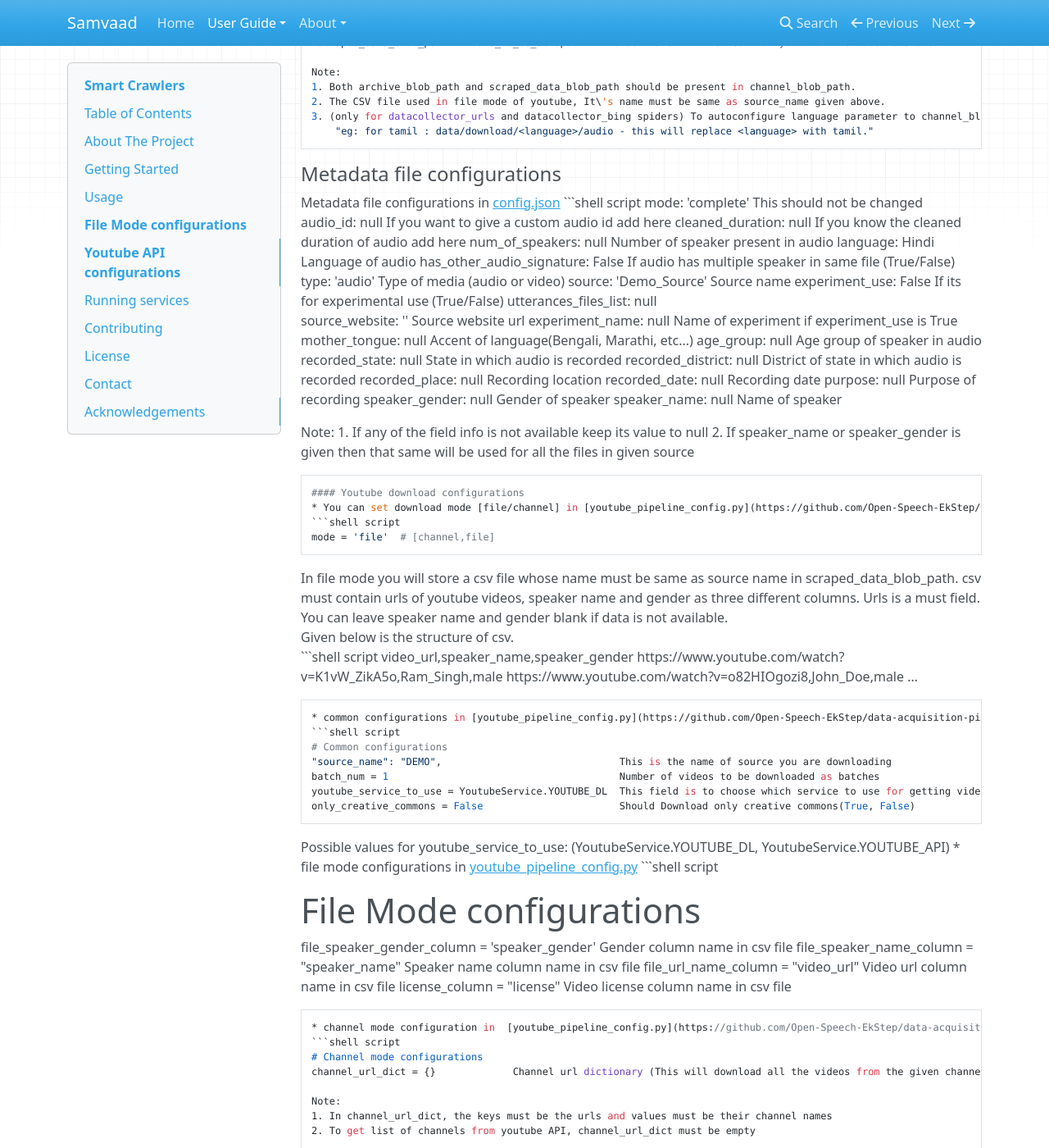
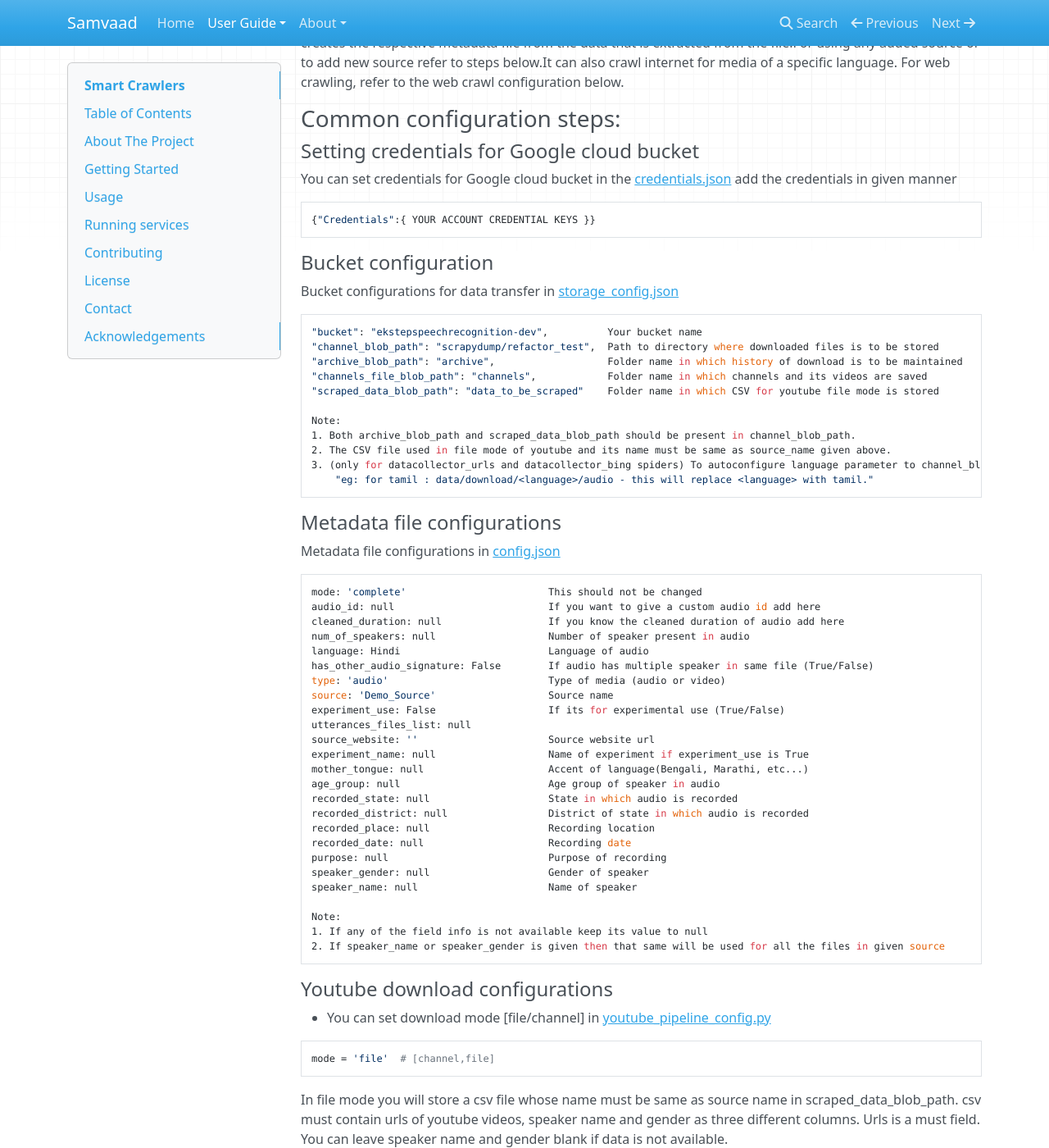
Before and after one commit to Open-Speech-EkStep/open-speech-ekstep.github.io, an MkDocs documentation site: the page built from docs/smart_crawlers.md, in a window 1280 px wide and 1400 px high, scrolled down 4004 px. Shown: the whole window at 82% size. Built offline with MkDocs 1.6.1, drawn with Linux system fonts in a browser that asks for light colours; nearby versions of some CDN libraries; some of the changed text lies outside the part shown.

Commit message:
Niresh |  Ci/cd for opensourcing documentation automation | Fixed formatting in smart-crawlers documentation

````diff
--- a/docs/smart_crawlers.md
+++ b/docs/smart_crawlers.md
@@ -59,42 +59,42 @@
 
 This summary mentions the key advantages and limitations of this smart crawler service.
 
-#### Youtube Crawler
+**Youtube Crawler**
 
-  ##### Key Points and Advantages:
-  * Get language relevant channels from YouTube and download videos from them.(70%-80% relevancy with language - based on Manual Analysis)
-  * Can fetch channels with Creative Commons video and download the videos in them as well.(70% relevancy with language)
-  * Can download using file mode(manually filled with video Ids) or channel mode.
-  * Youtube-dl can fetch N number of videos from a channel and download them.
-  * YouTube crawler downloads files at a rate of maximum of 2000 hours per day  and minimum of 800 hours per day.
-  * Youtube crawler is more convenient and it’s a main source of Creative Commons data that can be accessed easily.
-  * It can be deployed in cloud service called zyte used for scraping/crawling.
-  * License information of videos are available in metadata.
+  - Key Points and Advantages:
+      * Get language relevant channels from YouTube and download videos from them.(70%-80% relevancy with language - based on Manual Analysis)
+      * Can fetch channels with Creative Commons video and download the videos in them as well.(70% relevancy with language)
+      * Can download using file mode(manually filled with video Ids) or channel mode.
+      * Youtube-dl can fetch N number of videos from a channel and download them.
+      * YouTube crawler downloads files at a rate of maximum of 2000 hours per day  and minimum of 800 hours per day.
+      * Youtube crawler is more convenient and it’s a main source of Creative Commons data that can be accessed easily.
+      * It can be deployed in cloud service called zyte used for scraping/crawling.
+      * License information of videos are available in metadata.
+      <p>&nbsp;</p>
+  - Limitations:
+      * Youtube-api cannot return more than 500 videos per channel.(when using YOUTUBE_API mode in configuration)
+      * Youtube-api is restricted to 10000 tokens per day in free mode.
+          1. 10000 tokens can be used to get license info of 10000 videos.(in any mode)
+          2. 10000 tokens can be used to get 5000 channels.(in YOUTUBE_API mode)
+          3. Youtube-dl can be used to get all videos freely.(in YOUTUBE_DL mode)
+      * Cannot fetch data from specific playlist.
+        (Solution: Fetch videos Ids of a playlist using YouTube-dl and put them in a file and download in file mode.)
+      * Rare cases in which you might get Too many requests error from Youtube-DL.
+        (Solution: Rerun the application with same sources.)
+      * Cannot download videos which require user information and private videos.
 
-  ##### Limitations:
-  * Youtube-api cannot return more than 500 videos per channel.(when using YOUTUBE_API mode in configuration)
-  * Youtube-api is restricted to 10000 tokens per day in free mode.
-      1. 10000 tokens can be used to get license info of 10000 videos.(in any mode)
-      2. 10000 tokens can be used to get 5000 channels.(in YOUTUBE_API mode)
-      3. Youtube-dl can be used to get all videos freely.(in YOUTUBE_DL mode)
-  * Cannot fetch data from specific playlist.
-    (Solution: Fetch videos Ids of a playlist using YouTube-dl and put them in a file and download in file mode.)
-  * Rare cases in which you might get Too many requests error from Youtube-DL.
-    (Solution: Rerun the application with same sources.)
-  * Cannot download videos which require user information and private videos.
+**Web Crawler**
 
-#### Web Crawler
-
-  ##### Key Points and Advantages:
-  * Web crawler can download specific language audio but with around 50 - 60% relevance.
-  * Web crawler downloads files at a rate of at least 2000 hours per day.
-  * It is a faster means of downloading data.
-  * Creative Commons license of videos can be identified if available while crawling websites.
-
-  ##### Limitations
-  * Web crawler is not finely tuned yet, so downloaded content might have low language relevance.
-  * It cannot be deployed in zyte service free accounts and can be only deployed in zyte service paid accounts where docker container creation can be customised.
-  * License information of videos in web crawler cannot be automatically identified but requires some manual intervention.
+  - Key Points and Advantages:
+      * Web crawler can download specific language audio but with around 50 - 60% relevance.
+      * Web crawler downloads files at a rate of at least 2000 hours per day.
+      * It is a faster means of downloading data.
+      * Creative Commons license of videos can be identified if available while crawling websites.
+    <p>&nbsp;</p>
+  - Limitations:
+      * Web crawler is not finely tuned yet, so downloaded content might have low language relevance.
+      * It cannot be deployed in zyte service free accounts and can be only deployed in zyte service paid accounts where docker container creation can be customised.
+      * License information of videos in web crawler cannot be automatically identified but requires some manual intervention.
 
 
 <!-- GETTING STARTED -->
@@ -134,12 +134,12 @@
 ### Common configuration steps:
 #### Setting credentials for Google cloud bucket
 You can set credentials for Google cloud bucket in the [credentials.json](https://github.com/Open-Speech-EkStep/data-acquisition-pipeline/blob/master/credentials.json) add the credentials in given manner
-```shell script
+```sh
 {"Credentials":{ YOUR ACCOUNT CREDENTIAL KEYS }}
 ```
 #### Bucket configuration
 Bucket configurations for data transfer in [storage_config.json](https://github.com/Open-Speech-EkStep/data-acquisition-pipeline/blob/master/data_acquisition_framework/configs/storage_config.json)
-```shell script
+```sh
 "bucket": "ekstepspeechrecognition-dev",          Your bucket name
 "channel_blob_path": "scrapydump/refactor_test",  Path to directory where downloaded files is to be stored
 "archive_blob_path": "archive",                   Folder name in which history of download is to be maintained
@@ -148,13 +148,13 @@
 
 Note:
 1. Both archive_blob_path and scraped_data_blob_path should be present in channel_blob_path.
-2. The CSV file used in file mode of youtube, It\'s name must be same as source_name given above.
+2. The CSV file used in file mode of youtube and its name must be same as source_name given above.
 3. (only for datacollector_urls and datacollector_bing spiders) To autoconfigure language parameter to channel_blob_path from web_crawler_config.json, use <language> in channel_blob_path.
     "eg: for tamil : data/download/<language>/audio - this will replace <language> with tamil."
 ```
 #### Metadata file configurations
 Metadata file configurations in [config.json](https://github.com/Open-Speech-EkStep/data-acquisition-pipeline/blob/master/data_acquisition_framework/configs/config.json)
-```shell script
+```sh
 mode: 'complete'                        This should not be changed
 audio_id: null                          If you want to give a custom audio id add here
 cleaned_duration: null                  If you know the cleaned duration of audio add here
@@ -183,18 +183,18 @@
 ```
 #### Youtube download configurations
 * You can set download mode [file/channel] in [youtube_pipeline_config.py](https://github.com/Open-Speech-EkStep/data-acquisition-pipeline/blob/master/data_acquisition_framework/configs/youtube_pipeline_config.py)
-```shell script
+```sh
 mode = 'file'  # [channel,file]
 ```
 In file mode you will store a csv file whose name must be same as source name in scraped_data_blob_path. csv must  contain urls of youtube videos, speaker name and gender as three different columns. Urls is a must field. You can leave speaker name and gender blank if data is not available. <br>Given below is the structure of csv.</br>
-```shell script
+```sh
  video_url,speaker_name,speaker_gender
 https://www.youtube.com/watch?v=K1vW_ZikA5o,Ram_Singh,male
 https://www.youtube.com/watch?v=o82HIOgozi8,John_Doe,male
 ...
 ```
-* common configurations in [youtube_pipeline_config.py](https://github.com/Open-Speech-EkStep/data-acquisition-pipeline/blob/master/data_acquisition_framework/configs/youtube_pipeline_config.py)
-```shell script
+* Common configurations in [youtube_pipeline_config.py](https://github.com/Open-Speech-EkStep/data-acquisition-pipeline/blob/master/data_acquisition_framework/configs/youtube_pipeline_config.py)
+```sh
 # Common configurations
 "source_name": "DEMO",                              This is the name of source you are downloading
 batch_num = 1                                       Number of videos to be downloaded as batches
@@ -202,8 +202,8 @@
 only_creative_commons = False                       Should Download only creative commons(True, False)
 ```
 Possible values for youtube_service_to_use: (YoutubeService.YOUTUBE_DL, YoutubeService.YOUTUBE_API)
-* file mode configurations in [youtube_pipeline_config.py](https://github.com/Open-Speech-EkStep/data-acquisition-pipeline/blob/master/data_acquisition_framework/configs/youtube_pipeline_config.py)
-```shell script
+* File mode configurations in [youtube_pipeline_config.py](https://github.com/Open-Speech-EkStep/data-acquisition-pipeline/blob/master/data_acquisition_framework/configs/youtube_pipeline_config.py)
+```sh
 # File Mode configurations
 file_speaker_gender_column = 'speaker_gender'     Gender column name in csv file
 file_speaker_name_column = "speaker_name"         Speaker name column name in csv file
@@ -211,7 +211,7 @@
 license_column = "license"                        Video license column name in csv file
 ```
 * channel mode configuration in  [youtube_pipeline_config.py](https://github.com/Open-Speech-EkStep/data-acquisition-pipeline/blob/youtube/crawler/data_acquisition_framework/configs/youtube_pipeline_config.py)
-```shell script
+```sh
 # Channel mode configurations
 channel_url_dict = {}             Channel url dictionary (This will download all the videos from the given channels with corresponding source names)
 
@@ -221,7 +221,7 @@
 ```
 #### Youtube API configuration
 * Automated Youtube fetching configuration in [youtube_api_config.json](https://github.com/Open-Speech-EkStep/data-acquisition-pipeline/blob/master/data_acquisition_framework/configs/youtube_api_config.json)
-```shell script
+```sh
 # Youtube API configurations
 "language" : "hindi",                             Type of language for which search results are required.
 "language_code": "hi",                            Language code for the specified language.
@@ -238,7 +238,7 @@
 ```
 #### Web Crawl Configuration
 * web crawl configuration in [web_crawl_config.json](https://github.com/Open-Speech-EkStep/data-acquisition-pipeline/blob/master/data_acquisition_framework/configs/web_crawl_config.py) (Use this only for datacollector_bing and datacollector_urls spider)
-```shell script
+```sh
 "language": "gujarati",                           Language to be crawled
 "language_code": "gu",                            Language code for the specified language.
 "keywords": [                                     Keywords to query
@@ -282,38 +282,48 @@
     - Open `config.json` and change `language` and `type` to your respective use case.
 
     - Open `storage_config.json` and change `bucket` and `channel_blob_path` to your respective gcp paths.(For more info on these fields, scroll above to Bucket configuration)
+
     - Open `youtube_pipeline_config.py` and change mode to channel`(eg: mode='channel')`
+
 2. There are two ways to download videos of youtube channels:
-    - You can hardcode the channel url and channel name
+    - You can hardcode the channel url and channel name.
 
     - You can use youtube-utils service(youtube-dl/youtube data api) to fetch channels and its respective videos information.
+
 3. To download by hardcoding the channel urls, do the following:
     - Open `data_acqusition_framework/configs/youtube_pipeline_config.py` and do the following:
-        - Add the channel_urls and its names in `channel_url_dict` variable.
+
+    - Add the channel_urls and its names in `channel_url_dict` variable.
+
         ```
         eg. channel_url_dict = {
-              "https://www.youtube.com/channel/UC2XEzs5R1mn2wTKgtjuMxiQ": "channel_name_a",
-              "https://www.youtube.com/channel/UC2XEzs5R1mn2wTKgtjuMxiQ":"channel_name_b"
-            }
+           "https://www.youtube.com/channel/UC2XEzs5R1mn2wTKgtjuMxiQ": "channel_name_a",
+           "https://www.youtube.com/channel/UC2XEzs5R1mn2wTKgtjuMxiQ":"channel_name_b"
+        }
+       ```
+
+    - Set `youtube_service_to_use` variable value to either `YoutubeService.YOUTUBE_DL` or `YoutubeService.YOUTUBE_API` for collecting video info.
+
+    - If `YoutubeService.YOUTUBE_API` is chosen, then get APIKEY for youtube data api from google developer console and store it in a file called `.youtube_api_key` in project root folder.
+
+    - From the project root folder, run the following command:
+
+        ```
+        scrapy crawl datacollector_youtube --set=ITEM_PIPELINES='{"data_acquisition_framework.pipelines.youtube_api_pipeline.YoutubeApiPipeline": 1}'
         ```
 
-        - Set `youtube_service_to_use` variable value to either `YoutubeService.YOUTUBE_DL` or `YoutubeService.YOUTUBE_API` for collecting video info.
+    - This will start fetching the videos from youtube for the given channels and download them to bucket.
 
-        - If `YoutubeService.YOUTUBE_API` is chosen, then get APIKEY for youtube data api from google developer console and store it in a file called `.youtube_api_key` in project root folder.
-    - From the project root folder, run the following command:
-      ```
-      scrapy crawl datacollector_youtube --set=ITEM_PIPELINES='{"data_acquisition_framework.pipelines.youtube_api_pipeline.YoutubeApiPipeline": 1}'`
-      ```
-
-    - This will start fetching the videos from youtube for the given channels and download them to bucket.
 4. To download by using youtube-utils service, do the following:
     - Open `data_acqusition_framework/configs/youtube_pipeline_config.py` and do the following:
-        - Assign `channel_url_dict = {}`(If not empty, will not work)
-
+        - Assign `channel_url_dict = {}`(If not empty, will not work).
         - Set `youtube_service_to_use` variable value to either `YoutubeService.YOUTUBE_DL` or `YoutubeService.YOUTUBE_API` for collecting video info.
         - If `YoutubeService.YOUTUBE_API` is chosen, then get APIKEY for youtube data api from google developer console and store it in a file called `.youtube_api_key` in project root folder.
+
     - Open `data_acqusition_framework/configs/youtube_api_config.json` and change the fields to your requirements.(For more info: check above in Youtube api configuration)
+
     - From the project root folder, run the following command:
+
         ```
          scrapy crawl datacollector_youtube --set=ITEM_PIPELINES='{"data_acquisition_framework.pipelines.youtube_api_pipeline.YoutubeApiPipeline": 1}'
         ```
@@ -332,10 +342,12 @@
         - change `source_name` to your requirement so that videos get downloaded to that folder in google storage bucket.
 
 2. Next Steps:
-    - Create a file in the following format:\
-         eg. `source_name.csv` with content (license column is optional):
+    - Create a file in the following format:
+
+        eg. `source_name.csv` with content (license column is optional):
          Here `source_name` in `source_name.csv` is the name you gave in youtube_pipeline_config.py file. It should be the same.
-         ```
+
+        ```
             video_url,speaker_name,speaker_gender,license
             https://www.youtube.com/watch?v=K1vW_ZikA5o,Ram_Singh,male,Creative Commons
             https://www.youtube.com/watch?v=o82HIOgozi8,John_Doe,male,Standard Youtube
@@ -346,6 +358,7 @@
         - Open the `channel_blob_path` folder that you gave in `storage_config.json` and create a folder there named `data_to_be_scraped`.
         - Upload the file that you created with previous step to this folder.
     - From the project root folder, run the following command:
+
         ```
          scrapy crawl datacollector_youtube --set=ITEM_PIPELINES='{"data_acquisition_framework.pipelines.youtube_api_pipeline.YoutubeApiPipeline": 1}'
         ```
@@ -354,20 +367,24 @@
 
 #### Bing Spider
 * Configure `data_acquisition_framework/configs/web_crawl_config.json` for your requirements.
+
 * Starting datacollector_bing spider with audio pipeline.
-    From project root folder, run the following:
-    ```shell script
-    scrapy crawl datacollector_bing
-    ```
+    - From project root folder, run the following:
+
+        ```
+        scrapy crawl datacollector_bing
+        ```
 
 #### Urls Spider
 * Configure `data_acquisition_framework/configs/web_crawl_config.json` for your requirements.
+
 * Starting datacollector_urls spider with audio pipeline.
-    Make sure to put the urls to crawl in the `data_acquisition_framework/urls.txt`.
-    From project root folder, run the following:
-    ```shell script
-    scrapy crawl datacollector_urls
-    ```
+    - Make sure to put the urls to crawl in the `data_acquisition_framework/urls.txt`.
+    - From project root folder, run the following:
+
+        ```
+        scrapy crawl datacollector_urls
+        ```
 
 #### Selenium google crawler
 
````
